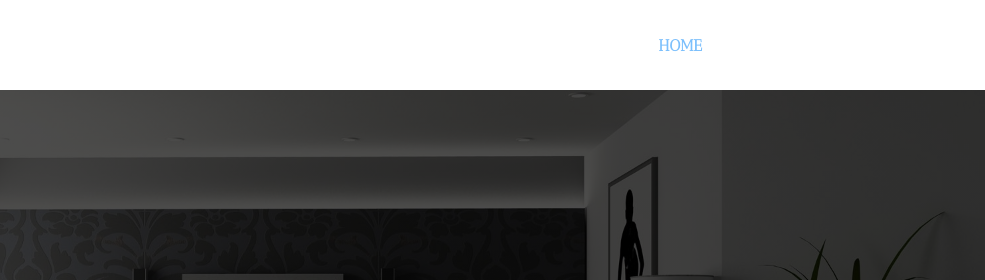
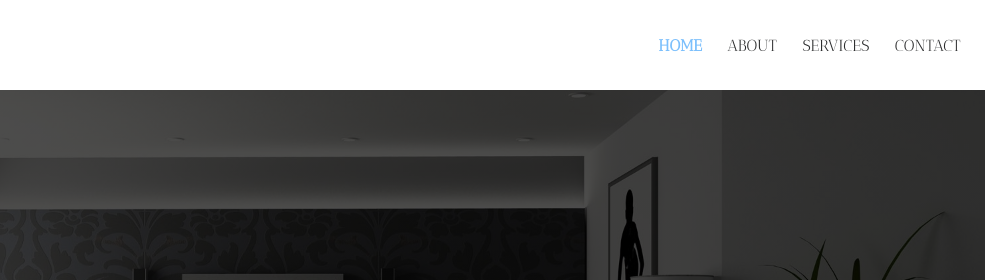
Before and after one commit to omar-abdul/bluebright, a plain HTML site: page index.html in a window 1280 px wide. Shown: the top 280 px of the page, 295-1280 px from the left. Drawn offline with Linux system fonts and the light colour scheme.

Commit message:
white navbar

```diff
--- a/assets/css/style.css
+++ b/assets/css/style.css
@@ -202,7 +202,7 @@ nav {
 }
 
 .nav-container ul a{
-	color:#ffffff;
+	color:#292a2b;
 	text-decoration: none;
 	text-transform: uppercase;
 	font-size: 16px;
```
